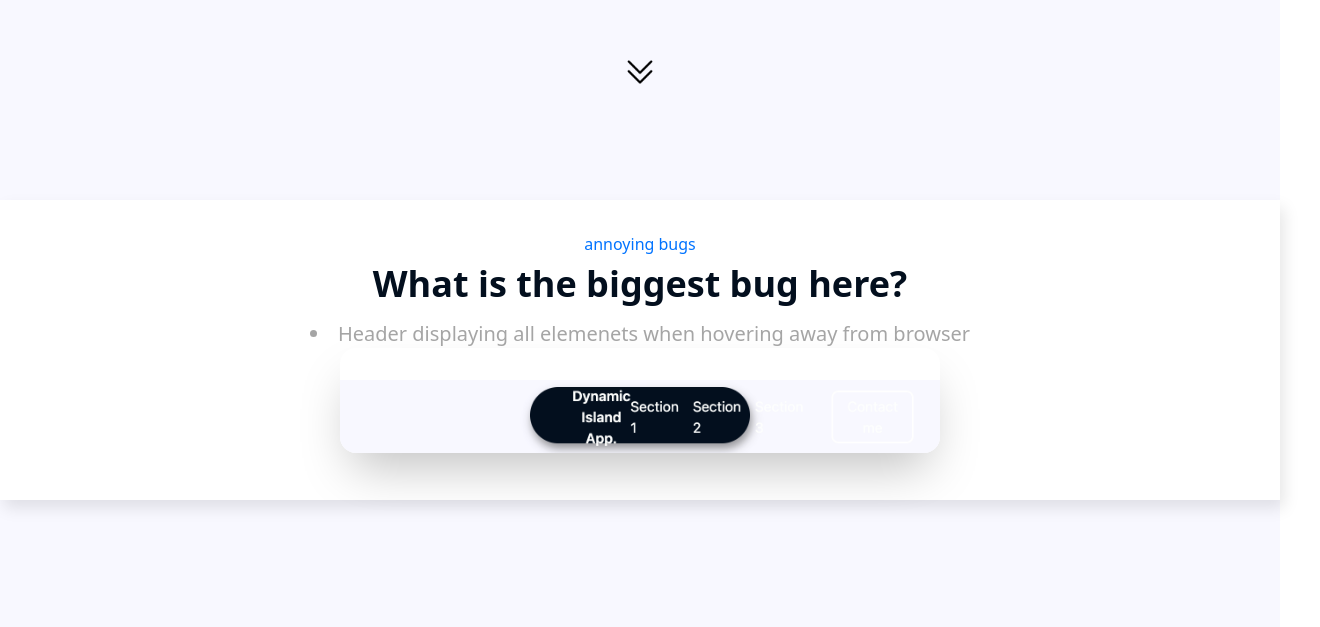
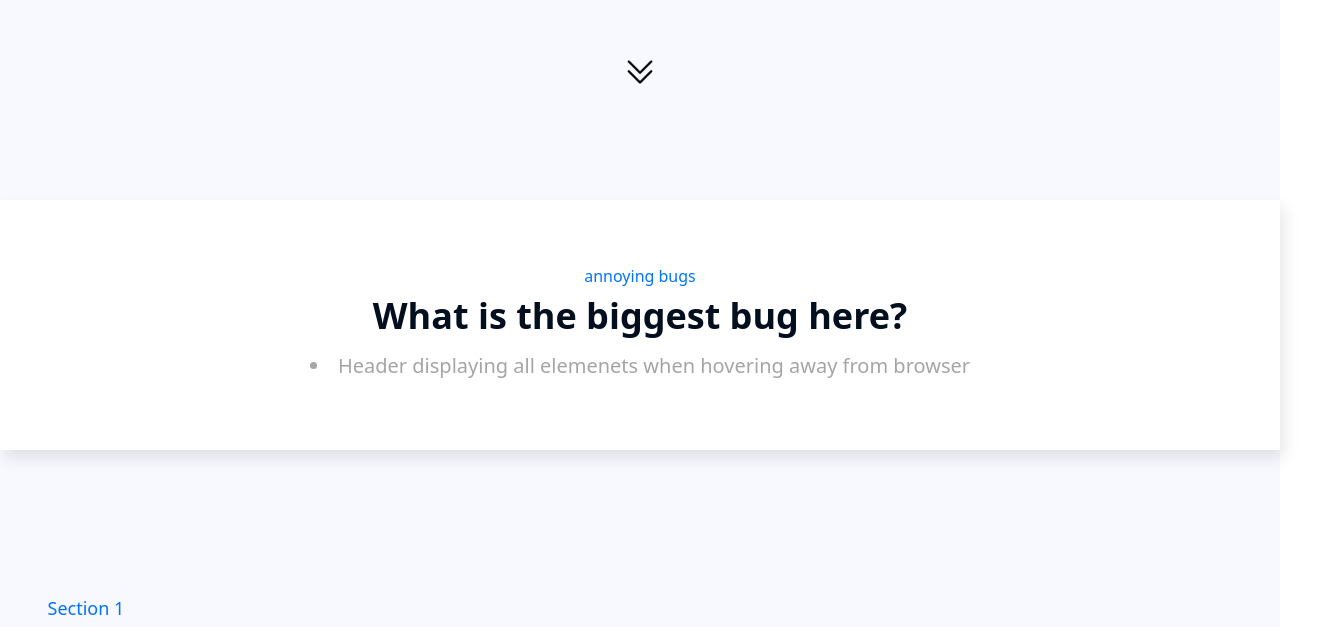
Before and after one commit to OndrejLosensky/dynamic-island-header, a React (Vite) app: page / in a window 1280 px wide. Shown: the part 660-1287 px from the top of the page, 1320 px wide, since content can reach past the window. Built offline with nearby package versions, Linux system fonts and the light colour scheme.

Commit message:
banner change / remove screenshots

```diff
--- a/src/App.jsx
+++ b/src/App.jsx
@@ -120,11 +120,11 @@ const [isVisible, setIsVisible] = useState(true);
       </div>
 
       <div data-aos="fade-left" id="banner" className="pb-20 pt-32">
-            <div className="div-bugs-section w-[100%] h-[300px] bg-slate-500">
-                <h3 className="text-bugs-section text-center pt-8">annoying bugs</h3>
+            <div className="div-bugs-section w-[100%] h-[250px] bg-slate-500">
+                <h3 className="text-bugs-section text-center pt-16">annoying bugs</h3>
                 <h1 className="heading-bugs-section text-center text-customWhite font-semibold text-4xl pt-2"> What is the biggest bug here?</h1>
                 <p className="paragraph-bugs-section text-center text-gray-400 font-thin text-xl pt-4"> <li> Header displaying all elemenets when hovering away from browser  </li></p>
-                <img src={isLight ? screenshot_light : screenshot_dark} className="mx-auto w-[600px] pt-8 rounded-2xl shadow-2xl" alt="Description" />
+                {/*<img src={isLight ? screenshot_light : screenshot_dark} className="mx-auto w-[600px] pt-8 rounded-2xl shadow-2xl" alt="Description" />*/}
             </div>
       </div>
 
```
